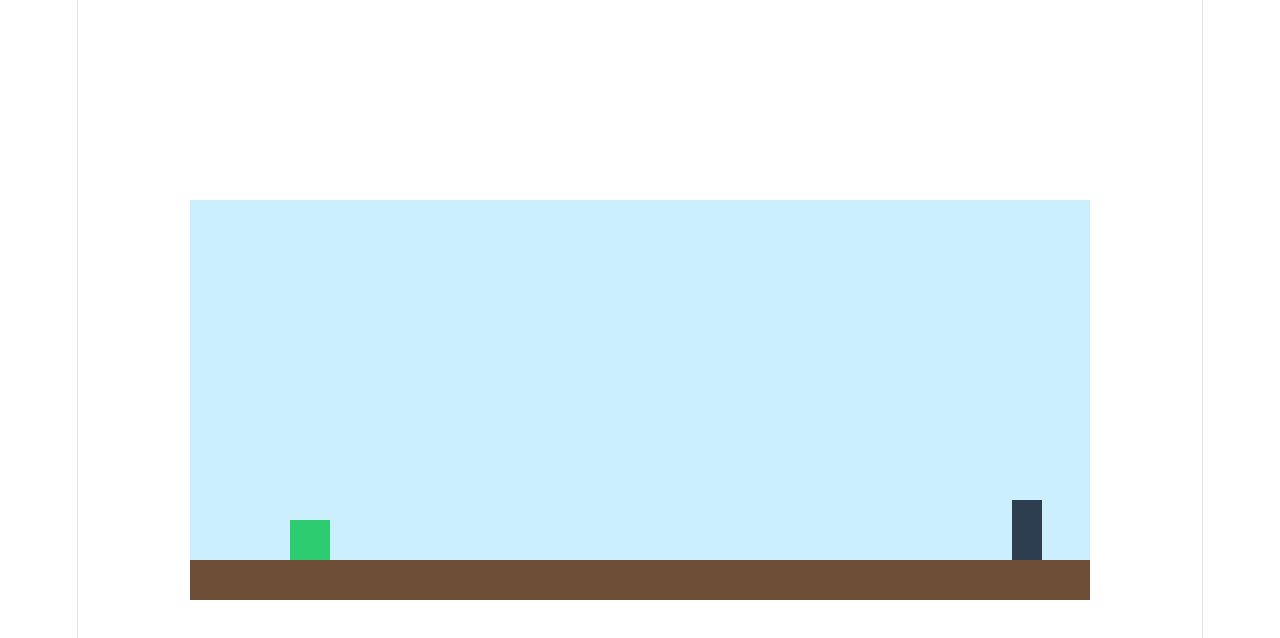
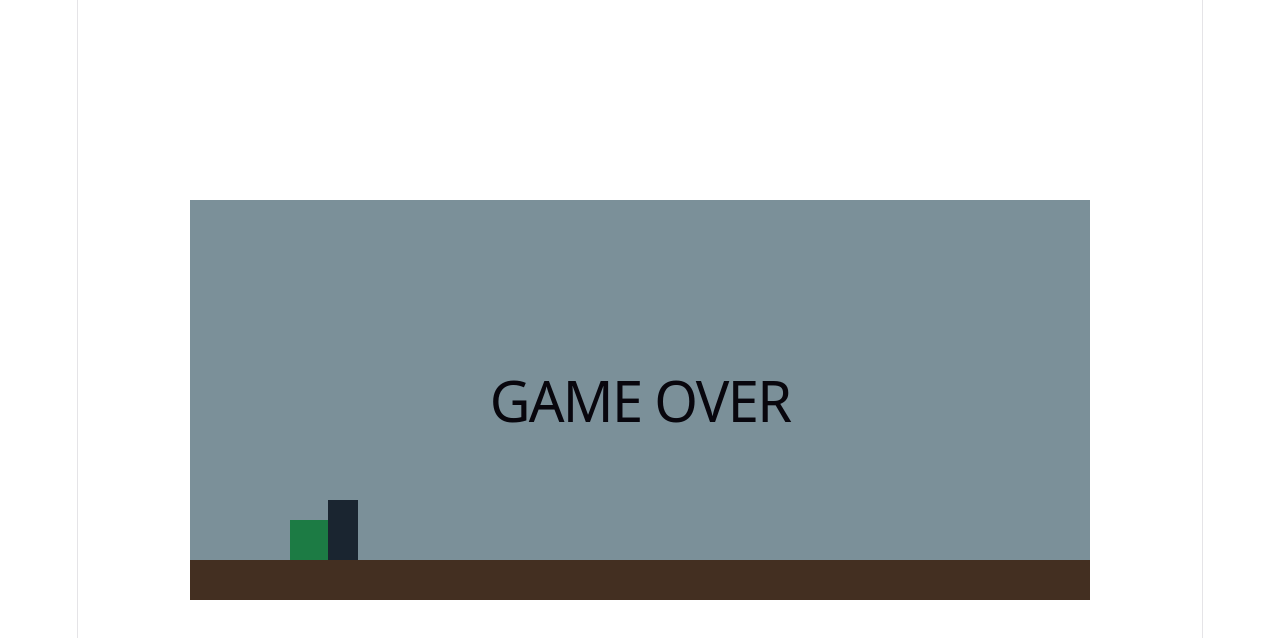
Before and after one commit to Cj24444/DinoRush_proyect, a Vue app: page / in a window 1280 px wide. Both pictures are taken after a click on the button "Jugar". Shown: the top 638 px of the page. Built offline with nearby package versions, Linux system fonts and the light colour scheme.

Commit message:
Lógica de colisión da game over

```diff
--- a/src/components/game.vue
+++ b/src/components/game.vue
@@ -6,6 +6,7 @@ import { useGame } from "./usingGame"
 const {
     playerY,
     obstacleX,
+    gameOver,
     jump
 } = useGame()
 
@@ -36,6 +37,12 @@ onUnmounted(()=>{
         class="obstacle"
         :style="{left:obstacleX+'px'}"
       ></div>
+      <div
+        v-if="gameOver"
+        class="gameOver"
+      >
+        <h1>GAME OVER</h1>
+      </div>
 
   </div>
 </template>
@@ -77,5 +84,16 @@ onUnmounted(()=>{
     height:60px;
     background:#2c3e50;
 }
+.gameOver{
+    position:absolute;
+    inset:0;
+    display:flex;
+    flex-direction:column;
+    justify-content:center;
+    align-items:center;
+    background:rgba(0,0,0,.4);
+    color:white;
+}
+
 
 </style>
--- a/src/components/usingGame.js
+++ b/src/components/usingGame.js
@@ -7,6 +7,7 @@ export function useGame() {
     const playerY = ref(GROUND)
     const velocity = ref(0)
     const obstacleX = ref(900)
+    const gameOver = ref(false)
     const gravity = -0.7
     const jumpForce = 16
     let jumping = false
@@ -26,9 +27,23 @@ export function useGame() {
         const obstacleLeft = obstacleX.value
         const obstacleRight = obstacleX.value + 30
 
+        const horizontal =
+            obstacleRight > playerLeft &&
+            obstacleLeft < playerRight
+
+        const vertical =
+            playerY.value <= 70
+
+        if(horizontal && vertical){
+            gameOver.value = true
+
+        }
     }
 
     function update() {
+        if(gameOver.value){
+            return
+        }
 
         velocity.value += gravity
         playerY.value += velocity.value
@@ -54,6 +69,7 @@ export function useGame() {
     return {
         playerY,
         obstacleX,
+        gameOver,
         jump
     }
 
```
